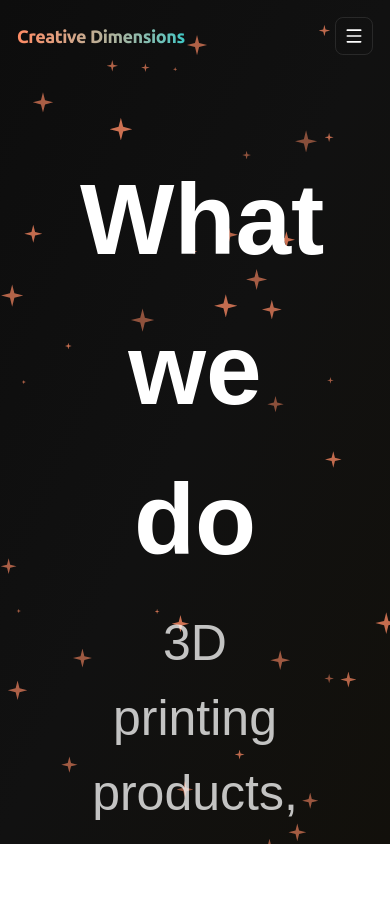
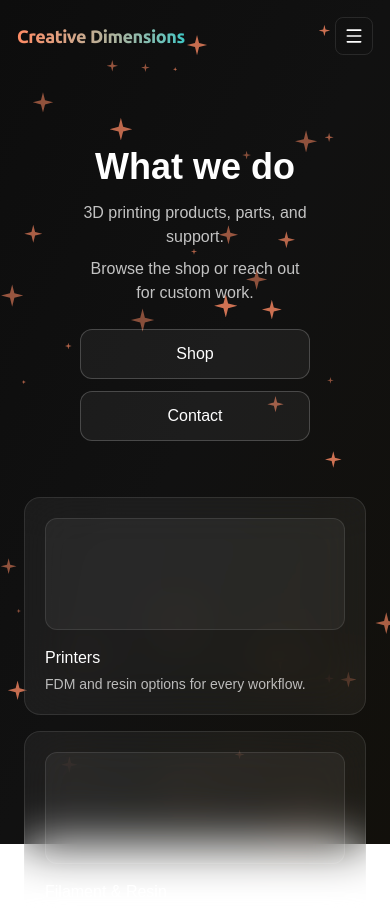
Before and after one commit to akaPaT0/Creative-Dimensions, a Next.js app: page / in a window 390 px wide. Shown: the top 920 px of the page. Built offline with nearby package versions, Linux system fonts and the light colour scheme.

Commit message:
Adjust mobile typography

```diff
--- a/app/page.tsx
+++ b/app/page.tsx
@@ -14,32 +14,38 @@ export default function Home() {
           {/* Frosted block */}
           <div className="mx-auto max-w px-6">
             <div className="p-8 text-center">
-              <h2 className="text-white text-[100px] font-semibold">
+              <h2 className="text-white font-semibold leading-tight text-center
+                text-4xl sm:text-5xl lg:text-[100px]">
                 What we do
               </h2>
 
-              <p className="text-white/75 mt-3 text-[50px]">
+              <p className="text-white/75 mt-3 text-center
+                text-base sm:text-lg lg:text-[50px]">
                 3D printing products, parts, and support.
               </p>
-              <p className="text-white/75 mt-3 text-[50px]">
+
+              <p className="text-white/75 mt-2 text-center
+                text-base sm:text-lg lg:text-[50px]">
                 Browse the shop or reach out for custom work.
               </p>
-
-              <div className="mt-6 flex justify-center gap-10">
+              <div className="mt-6 flex flex-col sm:flex-row justify-center gap-3 sm:gap-10">
                 <Link
                   href="/shop"
-                  className="px-7 py-3 rounded-xl text-[30px] border border-white/20 bg-white/5 text-white text-base hover:bg-white/10 transition"
+                  className="px-5 py-3 sm:px-7 sm:py-3 rounded-xl border border-white/20 bg-white/5 text-white
+                    text-base sm:text-lg lg:text-[30px] hover:bg-white/10 transition"
                 >
                   Shop
                 </Link>
 
                 <Link
                   href="/contact"
-                  className="px-7 py-3 rounded-xl text-[30px] border border-white/20 bg-white/5 text-white text-base hover:bg-white/20 transition"
+                  className="px-5 py-3 sm:px-7 sm:py-3 rounded-xl border border-white/20 bg-white/5 text-white
+                    text-base sm:text-lg lg:text-[30px] hover:bg-white/20 transition"
                 >
                   Contact
                 </Link>
               </div>
+
             </div>
           </div>
 
```
Also changed, not shown: 1 other file (tests, documents, lock files or other folders).
